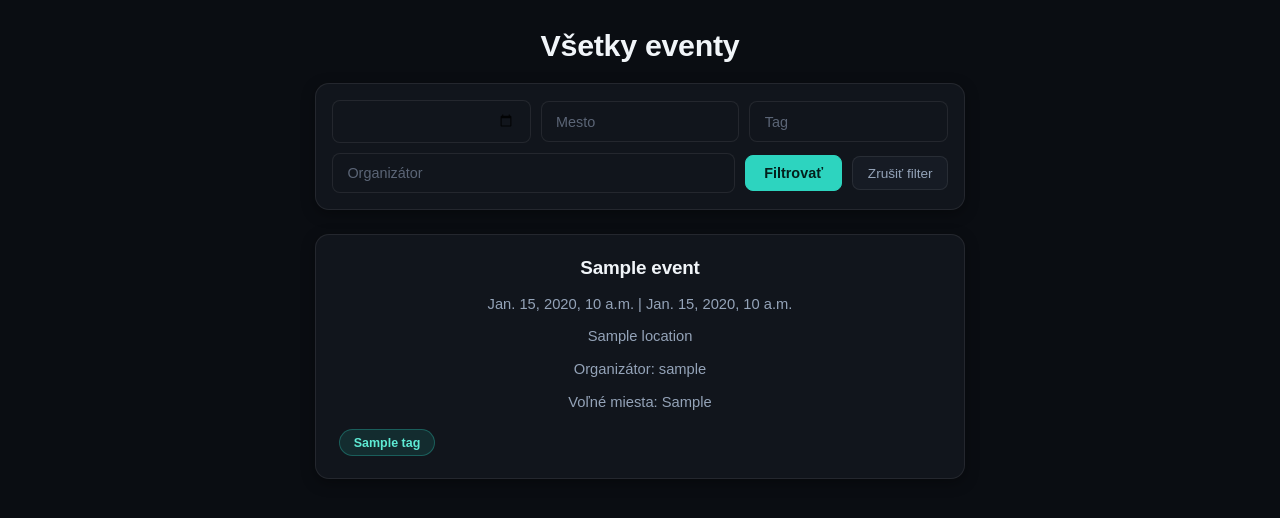
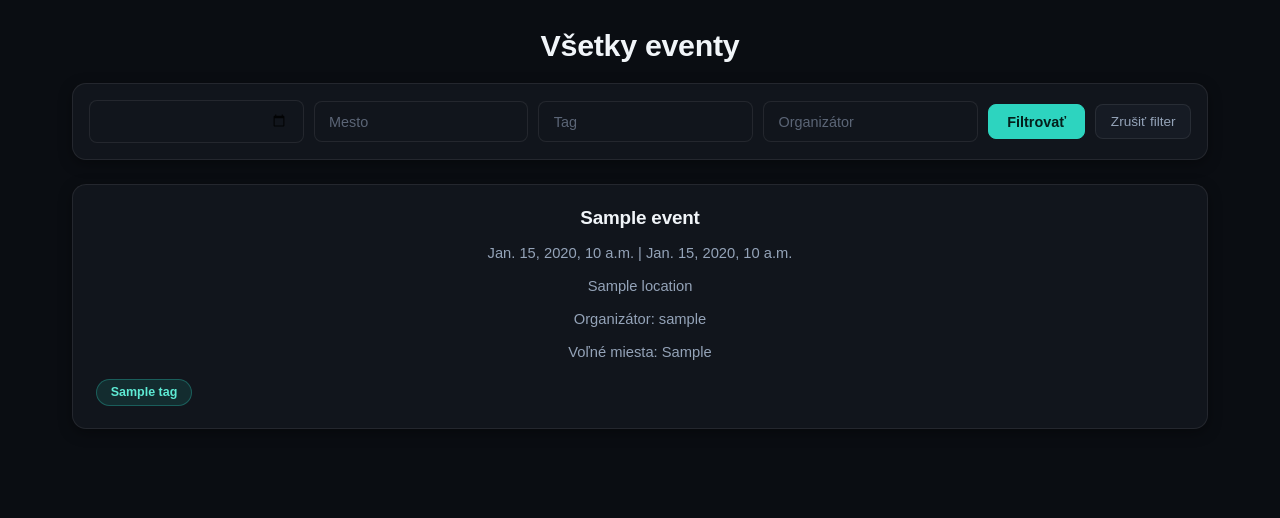
Before and after one commit to stanomraz/event-planner, a Django app: template events/templates/events/event_list.html in a window 1280 px wide. Shown: the part 69-587 px from the top of the page. Run offline with Django 5.2, Linux system fonts and the light colour scheme; the template is opened without the code that fills it: most values are stand-ins (such as "Sample title", 1, 10 or a date in 2020); some web fonts are replaced.

Commit message:
fix sirka

```diff
--- a/events/static/events/css/style.css
+++ b/events/static/events/css/style.css
@@ -794,33 +794,16 @@ h1, h2, .page-title {
     display: block !important;
 }
 
-/* Zúženie celého zoznamu eventov na stred */
-.events-list-container,
-main .card,
-.event-card {
-    max-width: 650px !important;
-    margin-left: auto !important;
-    margin-right: auto !important;
+/* Zmenšenie tlačidla Prihlásiť sa a jeho vycentrovanie */
+.event-card button,
+.event-card .btn,
+.event-card a.btn,
+.event-card form button,
+form[action*="attend"] button,
+form[action*="join"] button {
+    max-width: 220px !important;
     width: 100% !important;
-    box-sizing: border-box;
-}
-
-/* Zúženie a vycentrovanie filtračného baru navrchu */
-.filter-bar,
-form[method="GET"] {
-    max-width: 650px !important;
-    margin-left: auto !important;
-    margin-right: auto !important;
-}
-
-/* Zmenšenie tlačidla Prihlásiť sa a jeho hodenie na stred */
-.event-card button,
-.event-card .btn-primary,
-.event-card a[href*="register"],
-.event-card a[href*="attend"] {
-    max-width: 200px !important;
-    margin: 15px auto 0 auto !important;
+    margin: 20px auto 0 auto !important;
     display: block !important;
     text-align: center;
-    border-radius: 20px !important; /* Voliteľné: pekné zaoblené tlačidlo */
 }
```
